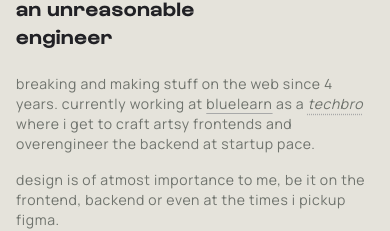
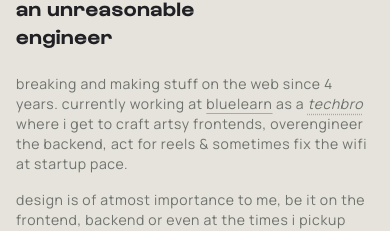
Before and after one commit to cheesetosht/portfolio-one, a SvelteKit app: page / in a window 390 px wide. Shown: the part 161-392 px from the top of the page. Built offline with nearby package versions, Linux system fonts and the light colour scheme; no server answers.

Commit message:
change selection styling and change copy (again)

```diff
--- a/src/app.css
+++ b/src/app.css
@@ -27,7 +27,7 @@ body::-webkit-scrollbar-thumb {
 }
 
 *::selection {
-	background-color: var(--dark-gray);
+	background-color: #ccccc3;
 }
 
 .page-heading {
--- a/src/routes/+page.svelte
+++ b/src/routes/+page.svelte
@@ -22,7 +22,8 @@
 	<a
 		class="underline decoration-dotted italic"
 		href="https://www.urbandictionary.com/define.php?term=Techbro">techbro</a
-	> where i get to craft artsy frontends and overengineer the backend at startup pace.
+	> where i get to craft artsy frontends, overengineer the backend, act for reels & sometimes fix the
+	wifi at startup pace.
 </p>
 <p class="text-sm mb-4">
 	design is of atmost importance to me, be it on the frontend, backend or even at the times i pickup
--- a/src/routes/work/+page.svelte
+++ b/src/routes/work/+page.svelte
@@ -1,6 +1,6 @@
 <h1 class="page-heading">work</h1>
 <p class="text-sm lg:text-base mb-6">a brief summary of my work so far</p>
-<div class="space-y-3 [&_p]:text-sm lg:[&_p]:text-base mb-6">
+<div class="space-y-3 [&_p]:text-sm mb-6">
 	<h4 class="font-semibold text-lg font-display">
 		<a
 			class="underline decoration-dotted underline-offset-4 decoration-gray-400"
@@ -44,7 +44,7 @@
 		<li></li>
 	</ul> -->
 </div>
-<div class="space-y-3 [&_p]:text-sm lg:[&_p]:text-base mb-6">
+<div class="space-y-3 [&_p]:text-sm mb-6">
 	<h4 class="font-semibold text-lg font-display">
 		<a
 			class="underline decoration-dotted underline-offset-4 decoration-gray-400"
@@ -73,7 +73,7 @@
 </div>
 
 <hr class="mb-2 border-dashed" />
-<p class="italic text-sm lg:[&_p]:text-base">
+<p class="italic text-sm">
 	didn't manage to document rest of my projects, feel free to drop by on my <a
 		href="https://github.com/cheesetosht"
 		target="_blank">github</a
```
